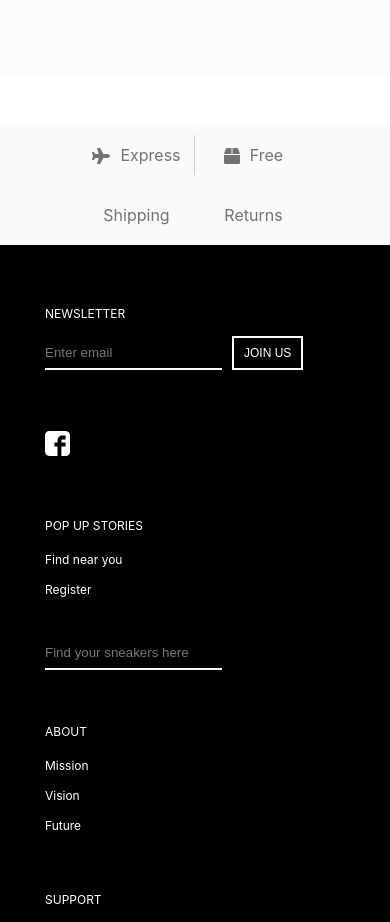
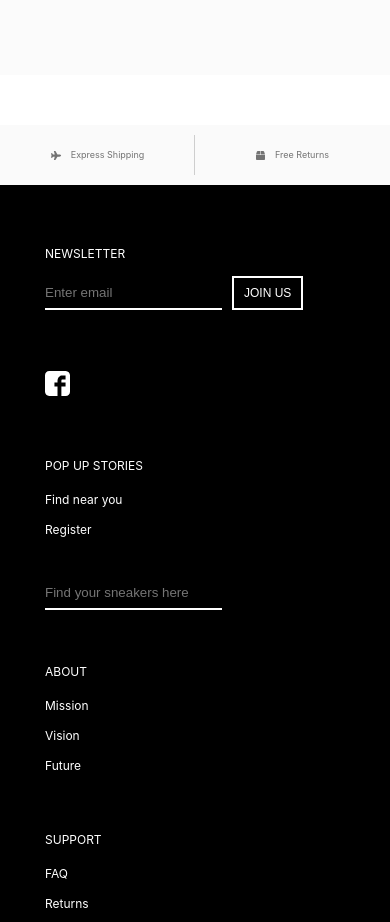
Before and after one commit to sujaymec/anatta_project, a React (Create React App) app: page / in a window 390 px wide. Shown: the part 1467-2389 px from the top of the page. Built offline with nearby package versions, Linux system fonts and the light colour scheme; no server answers.

Commit message:
css bug fix

```diff
--- a/src/Slider.css
+++ b/src/Slider.css
@@ -710,3 +710,14 @@ input.app-interval-input {
 	.image-gallery-left-nav, .image-gallery-right-nav{bottom:auto; top:50%}
 	.image-gallery-thumbnail .image-gallery-thumbnail-inner{max-height: 45px;}
 }
+
+@media (max-width : 500px){
+	#features-strip span{
+	display: block;
+    line-height: 60px;
+    text-align: center;
+    width: 50%;
+    font-size: 9px;
+    position: relative;
+	}
+}
```
